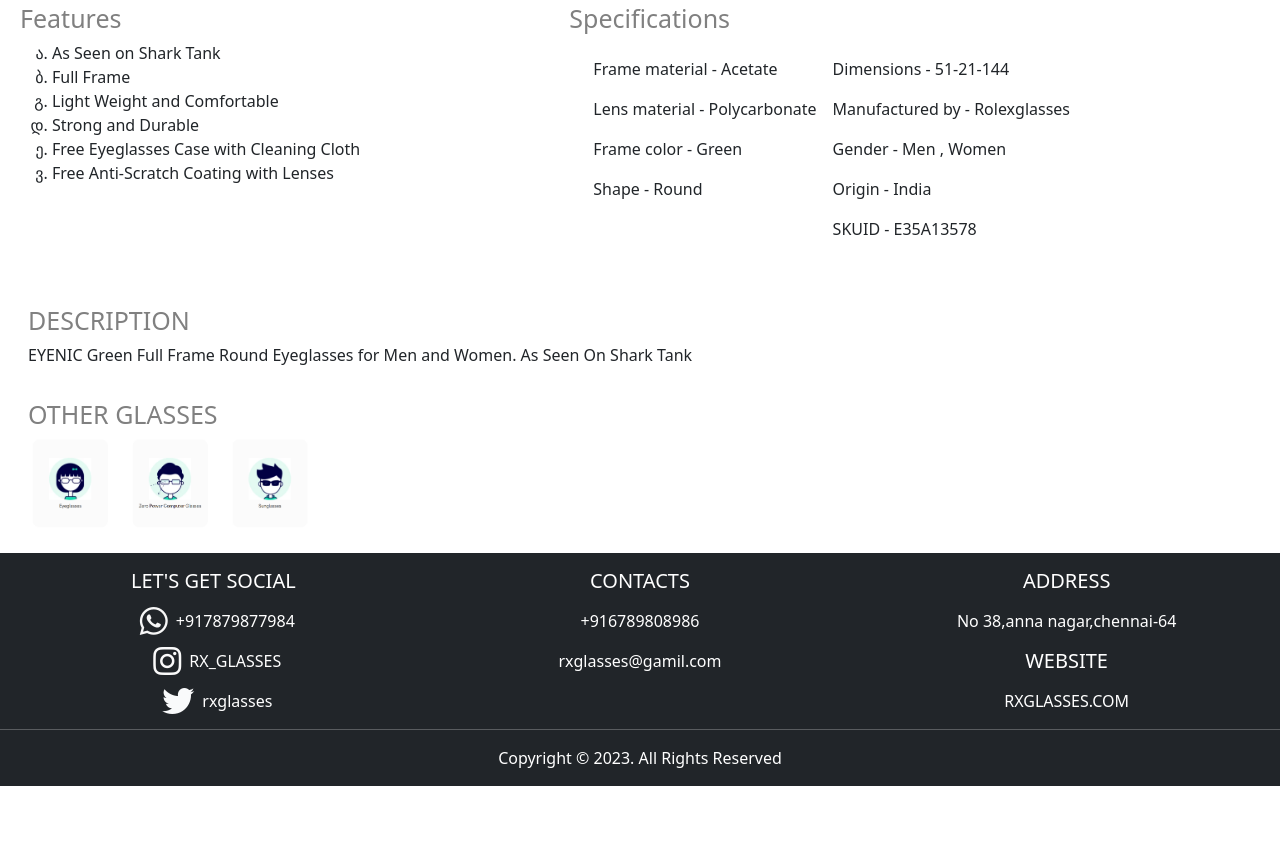
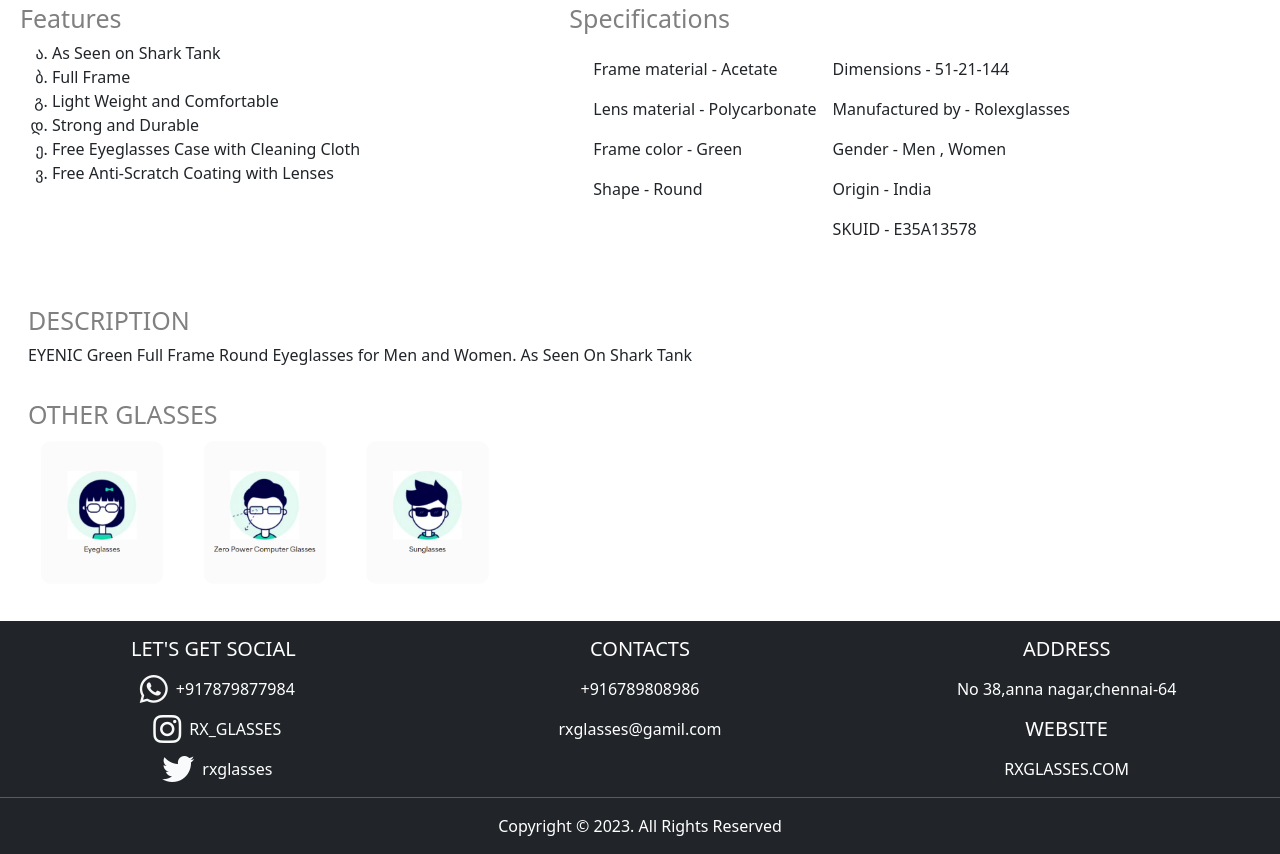
Before and after one commit to jeenath31/rxglasses, a plain HTML site: page index.html in a window 1280 px wide. Shown: the part 637-1491 px from the top of the page. Before the commit the page ends 1423 px from the top, so only its background shows below. Drawn offline with nearby package versions, Linux system fonts and the light colour scheme.

Commit message:
Update index.html

```diff
--- a/index.html
+++ b/index.html
@@ -135,7 +135,7 @@
         </div>
         <div class="col-12 order-5 m-2 ">
           <h1 class="fh m-2">OTHER GLASSES</h1>
-          <img class="w-25" src="features.png" alt="">
+          <img class="w" src="features.png" alt="">
         </div>
         <div class="order-5 bg-dark text-white ">
           <div class="row">
```
